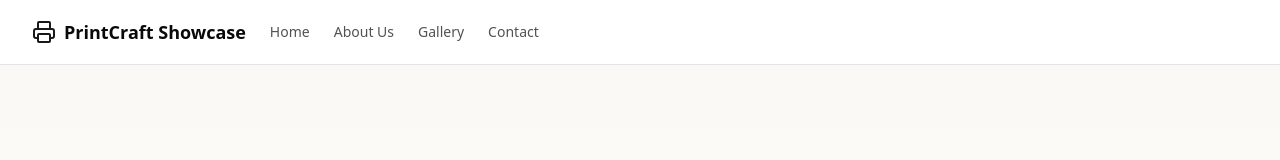
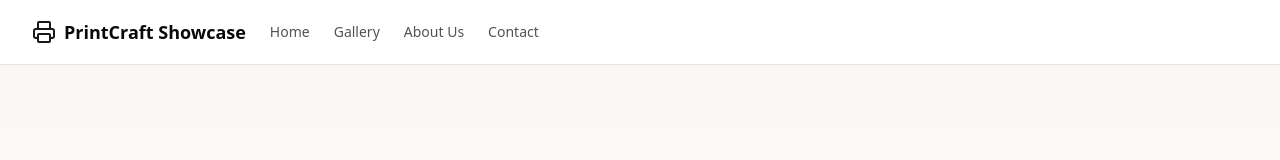
Before and after one commit to zorludemir/rugwebsite, a Next.js app: page / in a window 1280 px wide. Shown: the top 160 px of the page. Built offline with nearby package versions, Linux system fonts and the light colour scheme.

Commit message:
test
Signed-off-by: Enes Zorludemir <eneszorludemirwork@gmail.com>

```diff
--- a/src/components/layout/Header.tsx
+++ b/src/components/layout/Header.tsx
@@ -6,10 +6,8 @@ import type { FC } from 'react';
 
 const navLinks = [
   { href: '/', label: 'Home' },
+  { href: '/gallery', label: 'Gallery' },
   { href: '/about', label: 'About Us' },
-  // { href: '/process', label: 'Production Process' }, // Removed
-  // { href: '/quality', label: 'Product Quality' }, // Removed
-  { href: '/gallery', label: 'Gallery' },
   { href: '/contact', label: 'Contact' },
 ];
 
```
